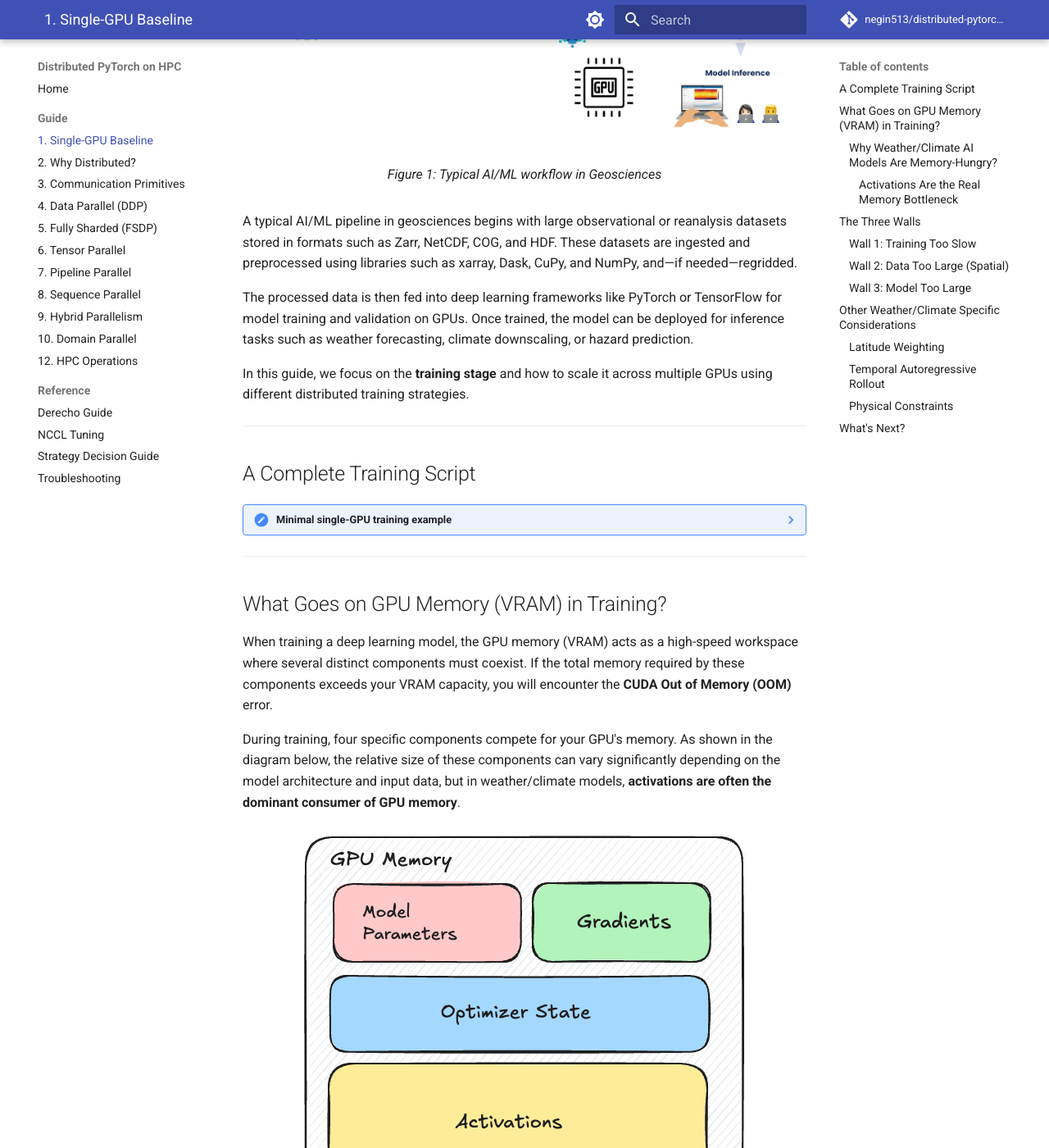
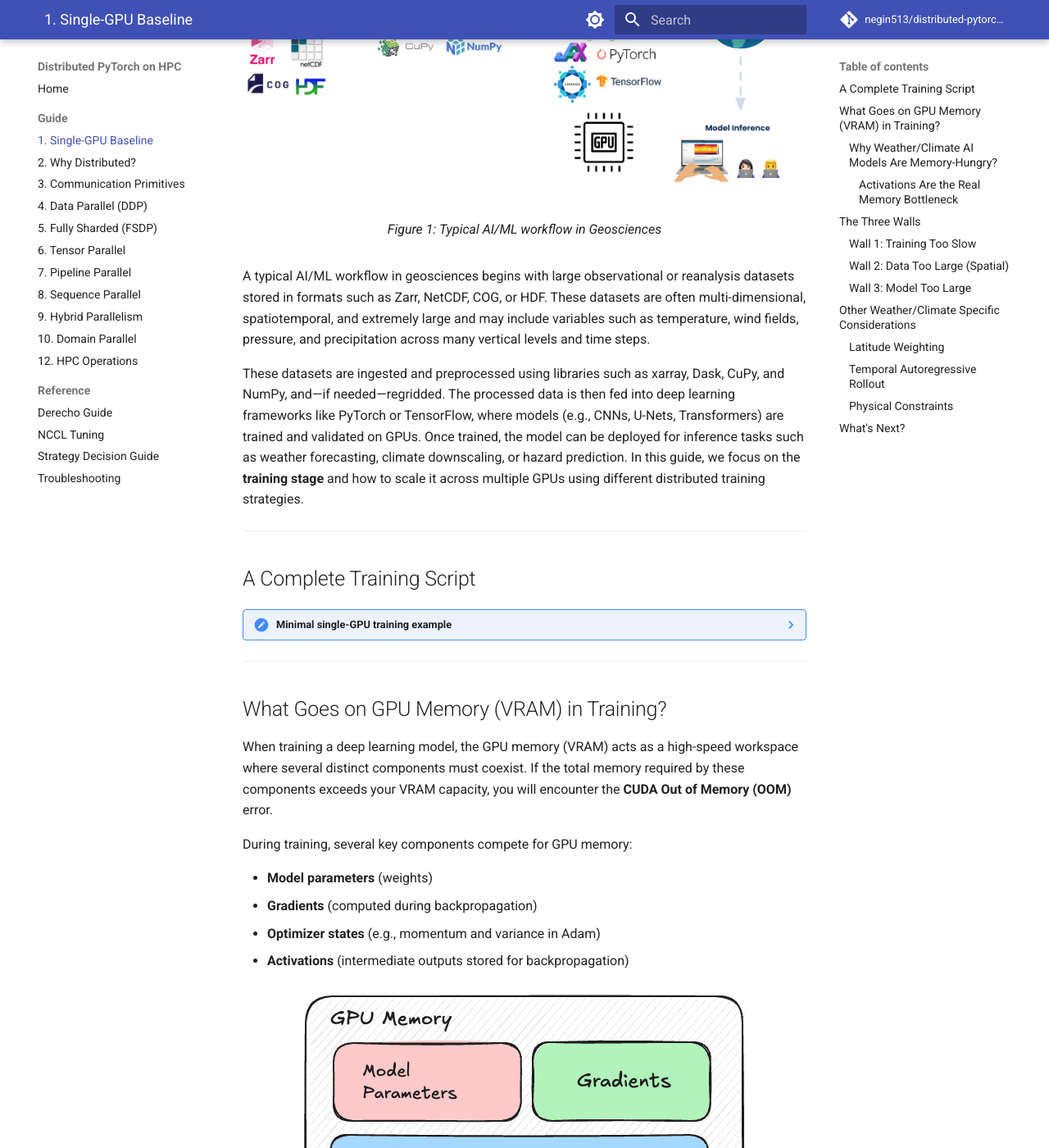
Before and after one commit to negin513/distributed-pytorch-hpc, an MkDocs documentation site: the page built from docs/guide/01_single_gpu_baseline.md, in a window 1280 px wide and 1400 px high, scrolled down 437 px. Shown: the whole window at 82% size. Built offline with MkDocs 1.6.1 and Material for MkDocs 9.7.7, drawn with Linux system fonts in a browser that asks for light colours; comment, search, counter and statistics services are not loaded; some of the changed text lies outside the part shown.

Commit message:
commited

````diff
--- a/docs/guide/01_single_gpu_baseline.md
+++ b/docs/guide/01_single_gpu_baseline.md
@@ -1,18 +1,17 @@
 # Chapter 1: Single-GPU Baseline
 
 Before we distribute anything, we need a solid single-GPU training script to serve as our starting point. Every distributed strategy in this guide is a modification of this baseline.
+
+But first let's look at the typical AI/ML workflow in geosciences to understand where distributed training fits in.
 
 <figure markdown="span">
   ![Typical AI/ML Workflow in Geosciences](../images/typical_ai_ml_workflow_geosciences.png)
   <figcaption>Figure 1: Typical AI/ML workflow in Geosciences</figcaption>
 </figure>
 
-A typical AI/ML pipeline in geosciences begins with large observational or reanalysis datasets stored in formats such as Zarr, NetCDF, COG, and HDF. These datasets are ingested and preprocessed using libraries such as xarray, Dask, CuPy, and NumPy, and—if needed—regridded.
+A typical AI/ML workflow in geosciences begins with large observational or reanalysis datasets stored in formats such as Zarr, NetCDF, COG, or HDF. These datasets are often multi-dimensional, spatiotemporal, and extremely large and may include variables such as temperature, wind fields, pressure, and precipitation across many vertical levels and time steps.
 
-The processed data is then fed into deep learning frameworks like PyTorch or TensorFlow for model training and validation on GPUs. Once trained, the model can be deployed for inference tasks such as weather forecasting, climate downscaling, or hazard prediction.
-
-In this guide, we focus on the **training stage** and how to scale it across multiple GPUs using different distributed training strategies.
-
+These datasets are ingested and preprocessed using libraries such as xarray, Dask, CuPy, and NumPy, and—if needed—regridded. The processed data is then fed into deep learning frameworks like PyTorch or TensorFlow, where models (e.g., CNNs, U-Nets, Transformers) are trained and validated on GPUs. Once trained, the model can be deployed for inference tasks such as weather forecasting, climate downscaling, or hazard prediction. In this guide, we focus on the **training stage** and how to scale it across multiple GPUs using different distributed training strategies.
 
 ---
 
@@ -160,14 +159,21 @@
 ## What Goes on GPU Memory (VRAM) in Training?
 When training a deep learning model, the GPU memory (VRAM) acts as a high-speed workspace where several distinct components must coexist. If the total memory required by these components exceeds your VRAM capacity, you will encounter the **CUDA Out of Memory (OOM)** error.
 
-During training, four specific components compete for your GPU's memory. As shown in the diagram below, the relative size of these components can vary significantly depending on the model architecture and input data, but in weather/climate models, **activations are often the dominant consumer of GPU memory**.
+During training, several key components compete for GPU memory:
+
+- **Model parameters** (weights)
+- **Gradients** (computed during backpropagation)
+- **Optimizer states** (e.g., momentum and variance in Adam)
+- **Activations** (intermediate outputs stored for backpropagation)
 
 <figure markdown="span">
   ![GPU Memory Components](../images/gpu_memory_components.png)
   <figcaption>Figure 2: What lives in GPU memory during training</figcaption>
 </figure>
 
+The relative size of these components can vary significantly depending on the model architecture, numerical precision, and input data characteristics. But in many geoscientific AI models, **activations are the dominant memory consumer** due to the large spatial dimensions and deep architectures used to capture complex dynamics.
 
+----------
 
 ### Why Weather/Climate AI Models Are Memory-Hungry?
 
@@ -175,11 +181,13 @@
 
 - To capture fine-scale weather features, models often use high-resolution grids. For example, ERA5 reanalysis data at 0.25° resolution has a grid of 721 latitudes × 1440 longitudes, resulting in over 1 million spatial points per variable per level.
 
+- Forecasting models typically ingest multiple past timesteps to learn atmospheric dynamics, introducing an additional **time dimension**.
+
 - The atmosphere must be modeled in the vertical dimension as well. For example, ERA5 resolves the atmosphere with up to 137 vertical levels from the surface to ~80 km, making atmospheric data inherently three-dimensional.
 
 - Instead of just 3 channels like RGB images, weather models often include dozens of physical variables such as temperature, pressure, humidity, wind components, and geopotential height. Some atmospheric datasets include **tens of variables across multiple pressure levels**, further increasing tensor size.
 
-- Forecasting models typically ingest multiple past timesteps to learn atmospheric dynamics, introducing an additional **time dimension**.
+----------
 
 Together, these factors produce extremely large input tensors, often with dimensions like:
 ```
@@ -215,29 +223,34 @@
 
 - **Attention mechanisms** in transformer-based models (Pangu-Weather, Aurora) store attention maps that scale quadratically with sequence length. On a 721 × 1440 grid, even windowed attention (e.g., 3D Swin Transformer) generates substantial intermediate tensors.
 
-To put this in perspective:
+To put this in perspective, here are some rough estimates of memory usage for a single sample during training:
 ```
 Input:                     ~303 MB per sample
 Activations (single step): ~20 GB per sample (depending on architecture)
 With 4-step rollout:       ~80  GB per sample
 ```
 
-!!! tip "In Geoscientific AI, activations -- not model parameters -- are the bottleneck."
+!!! tip "Key takeaway"
+
+    In geoscientific AI, activations -- not model parameters -- are the primary memory bottleneck.
+
     In ESS workflows, you can have a "small" model (low parameter count) that is still impossible to train on a single GPU because the spatial activations are too massive to fit in VRAM. This is the opposite of typical NLP/vision models, where parameters are the main memory bottleneck.
 
+
+
 ## The Three Walls
-When training on a single GPU, at some point you hit one of three limits:
+When training on a single GPU, at some point you hit one of the following three limits:
 
 ### Wall 1: Training Too Slow
 Your model fits on one GPU, but training on 40 years of ERA5 (approx. 5 Petabytes) would take months and you cannot increase batch sizes because you hit OOM.
 **Solution:** Split data across GPUs and train in parallel (DDP).
 
 ### Wall 2: Data Too Large (Spatial)
-Your input data is too large for a single GPU -- this is especially common in weather/climate. For example, a single 0.1° global sample won't even fit in memory!
+Your input data is too large for a single GPU -- this is especially common when training on high-res data in weather/climate. Even with `batch_size=1`, the spatial dimensions of the input and activations exceed GPU memory.
 **Solution:** Split the input data spatially across GPUs (Domain Parallelism).
 
 ### Wall 3: Model Too Large
-Your model's parameters + gradients + optimizer state exceed GPU memory. Large foundation models for weather (Aurora, Prithvi) or hybrid physics-ML models (NeuralGCM) can exceed even 80 GB A100s. In this case, shard the model across GPUs (FSDP, Tensor Parallelism, Pipeline Parallelism) or use memory-efficient techniques like gradient checkpointing.
+Your model's parameters + gradients + optimizer state exceed GPU memory. Large foundation models for weather (Aurora, Prithvi) or hybrid physics-ML models (NeuralGCM) can exceed even 80 GB A100s. In this case, shard the model across GPUs (FSDP, Tensor Parallelism, Pipeline Parallelism) and/or use memory-efficient techniques like gradient checkpointing.
 
 
 ## Other Weather/Climate Specific Considerations
````
Also changed, not shown: other parts of docs/guide/01_single_gpu_baseline.md (+1 -1 lines), docs/guide/02_why_distributed.md (+1 -2 lines), docs/index.md (+3 -1 lines).
